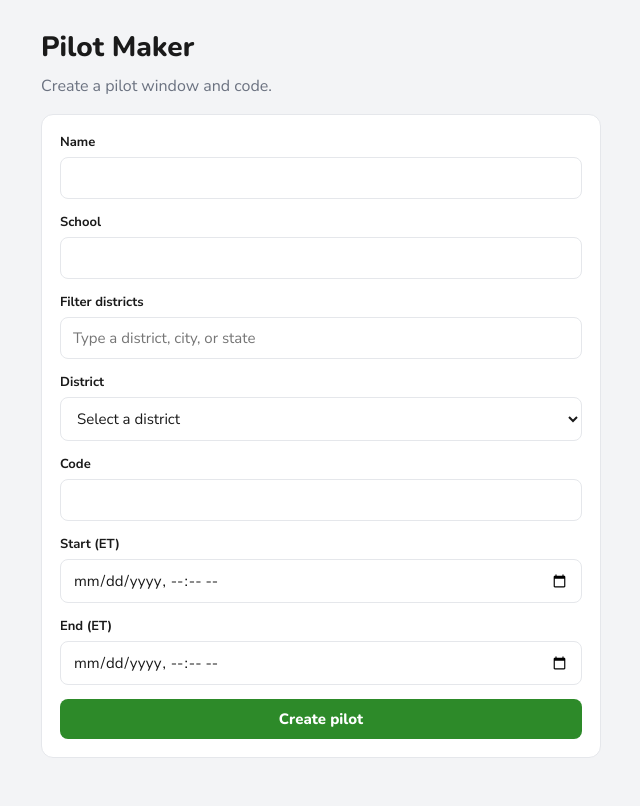
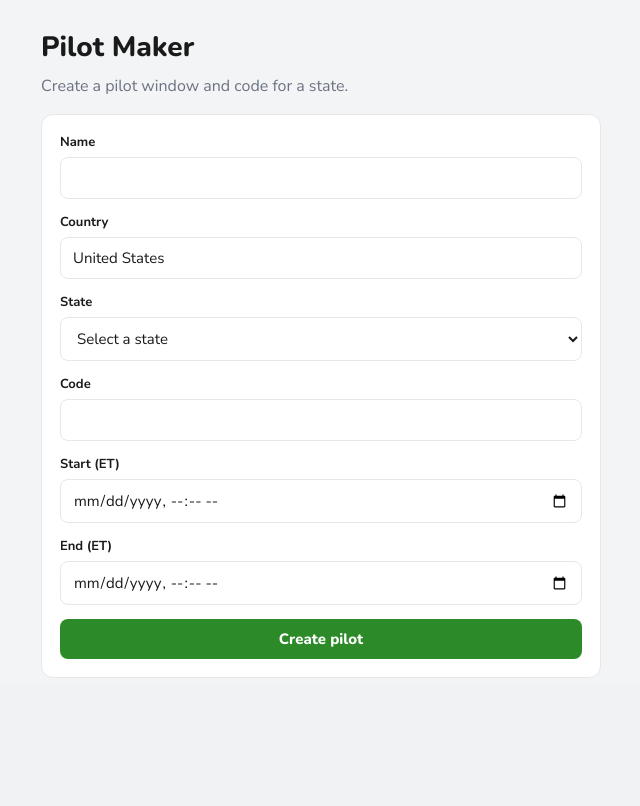
Before and after one commit to grantedtechnologies/AdminPlatform, a Flask app: page /pilot/maker in a window 1280 px wide. Shown: the part 115-921 px from the top of the page, without its empty margins (39-679 px from the left). After the commit the page ends 792 px from the top, so only its background shows below. Run offline with Flask 3, Linux system fonts and the light colour scheme; the visitor is signed in with stand-in values (Sample User, id 1); data that the repository does not hold is empty; parts of the project's set-up code (start-up, migrations or seed data) failed here and were passed over.

Commit message:
state based pilots

```diff
--- a/app.py
+++ b/app.py
@@ -36,6 +36,24 @@ app.json = AdminJSONProvider(app)
 
 DUPLICATE_CODE = 1062
 SESSION_DB_TARGET = "db_target"
+
+# Pilot place is country + state (not school / district / city).
+US_STATES = [
+    ("AL", "Alabama"), ("AK", "Alaska"), ("AZ", "Arizona"), ("AR", "Arkansas"),
+    ("CA", "California"), ("CO", "Colorado"), ("CT", "Connecticut"), ("DE", "Delaware"),
+    ("DC", "District of Columbia"), ("FL", "Florida"), ("GA", "Georgia"), ("HI", "Hawaii"),
+    ("ID", "Idaho"), ("IL", "Illinois"), ("IN", "Indiana"), ("IA", "Iowa"),
+    ("KS", "Kansas"), ("KY", "Kentucky"), ("LA", "Louisiana"), ("ME", "Maine"),
+    ("MD", "Maryland"), ("MA", "Massachusetts"), ("MI", "Michigan"), ("MN", "Minnesota"),
+    ("MS", "Mississippi"), ("MO", "Missouri"), ("MT", "Montana"), ("NE", "Nebraska"),
+    ("NV", "Nevada"), ("NH", "New Hampshire"), ("NJ", "New Jersey"), ("NM", "New Mexico"),
+    ("NY", "New York"), ("NC", "North Carolina"), ("ND", "North Dakota"), ("OH", "Ohio"),
+    ("OK", "Oklahoma"), ("OR", "Oregon"), ("PA", "Pennsylvania"), ("RI", "Rhode Island"),
+    ("SC", "South Carolina"), ("SD", "South Dakota"), ("TN", "Tennessee"), ("TX", "Texas"),
+    ("UT", "Utah"), ("VT", "Vermont"), ("VA", "Virginia"), ("WA", "Washington"),
+    ("WV", "West Virginia"), ("WI", "Wisconsin"), ("WY", "Wyoming"),
+]
+US_STATE_BY_CODE = {code: name for code, name in US_STATES}
 
 
 @app.before_request
@@ -116,6 +134,22 @@ def _flash_stripe_result(result, *, created=False):
     flash(f"Stripe code NOT created: {result.message}", "error")
 
 
+def _bg_stripe_sync(pilotid, target, *, created=False, before=None):
+    """Sync Stripe off the request path so create/update can redirect immediately."""
+    try:
+        db.set_active_target(target)
+        after = db.get_pilot(pilotid)
+        if not after:
+            return
+        if created:
+            stripe_pilots.sync_after_create(after)
+        else:
+            stripe_pilots.sync_after_update(before or after, after)
+    except Exception:
+        # Calendar shows Missing + Retry if this fails.
+        pass
+
+
 def _features_payload(pilotid=None):
     return {
         "usage_daily": db.feature_usage_daily(pilotid),
@@ -142,10 +176,13 @@ def _usage_payload(pilotid=None, include_types=False):
 
 def _pilot_form_values(form=None, pilot=None):
     if form is not None:
+        state_code = (form.get("stateCode") or "").strip().upper()
+        state_name = US_STATE_BY_CODE.get(state_code, "")
         return {
             "name": form.get("name", "").strip(),
-            "school": form.get("school", "").strip(),
-            "districtid": form.get("districtid", "").strip(),
+            "country": form.get("country", "").strip() or "United States",
+            "state": state_name,
+            "stateCode": state_code,
             "code": form.get("code", "").strip(),
             "start": form.get("start", "").strip(),
             "end": form.get("end", "").strip(),
@@ -153,28 +190,32 @@ def _pilot_form_values(form=None, pilot=None):
     if pilot:
         return {
             "name": pilot["name"],
-            "school": pilot["school"],
-            "districtid": str(pilot["districtid"]) if pilot.get("districtid") is not None else "",
+            "country": pilot.get("country") or "United States",
+            "state": pilot.get("state") or "",
+            "stateCode": (pilot.get("stateCode") or "").upper(),
             "code": pilot["code"],
             "start": _dt_local(pilot["startTime"]),
             "end": _dt_local(pilot["endTime"]),
         }
-    return {"name": "", "school": "", "districtid": "", "code": "", "start": "", "end": ""}
+    return {
+        "name": "",
+        "country": "United States",
+        "state": "",
+        "stateCode": "",
+        "code": "",
+        "start": "",
+        "end": "",
+    }
 
 
 def _validate_pilot(values):
     errors = []
     if not values["name"]:
         errors.append("Name is required.")
-    if not values["school"]:
-        errors.append("School is required.")
-    if not values["districtid"]:
-        errors.append("District is required.")
-    else:
-        try:
-            int(values["districtid"])
-        except (TypeError, ValueError):
-            errors.append("Choose a valid district.")
+    if not values["country"]:
+        errors.append("Country is required.")
+    if not values["stateCode"] or values["stateCode"] not in US_STATE_BY_CODE:
+        errors.append("Choose a valid state.")
     code_err = stripe_pilots.validate_code_format(values.get("code") or "")
     if code_err:
         errors.append(code_err)
@@ -294,7 +335,6 @@ def api_pilot_calendar():
 @app.route("/pilot/maker", methods=["GET", "POST"])
 @admin_required
 def pilot_maker():
-    districts = db.all_districts()
     raw_id = request.args.get("pilotid")
     pilotid = None
     if raw_id not in (None, ""):
@@ -306,7 +346,7 @@ def pilot_maker():
                 section="pilot",
                 pilotid=None,
                 values=_pilot_form_values(),
-                districts=districts,
+                states=US_STATES,
                 errors=["That pilot was not found."],
                 pilot=None,
                 stripe=stripe_pilots.stripe_ui_state(None),
@@ -318,7 +358,7 @@ def pilot_maker():
                 section="pilot",
                 pilotid=None,
                 values=_pilot_form_values(),
-                districts=districts,
+                states=US_STATES,
                 errors=["That pilot was not found."],
                 pilot=None,
                 stripe=stripe_pilots.stripe_ui_state(None),
@@ -332,48 +372,66 @@ def pilot_maker():
     if request.method == "POST":
         values = _pilot_form_values(form=request.form)
         errors = _validate_pilot(values)
-        district = None
         if not errors:
-            district = db.get_district(int(values["districtid"]))
-            if not district:
-                errors.append("Choose a valid district.")
-        if not errors:
-            try:
-                if stripe_pilots.code_taken_in_stripe(values["code"], pilotid=pilotid):
-                    errors.append("That code already exists in Stripe.")
-            except stripe_pilots.StripePilotsError as exc:
-                errors.append(exc.message)
-        if not errors:
+            # Never block the redirect on Stripe — a slow check + double-click
+            # left users on this form with "already in use" after a successful save.
+            if not pilotid:
+                already = db.get_pilot_by_code(values["code"])
+                if already:
+                    flash("Pilot created.", "success")
+                    return redirect(url_for("pilot_calendar"), code=303)
+            target = db.db_target()
             try:
                 if pilotid:
                     before = existing or db.get_pilot(pilotid)
-                    db.update_pilot(
-                        pilotid,
+                    # Code rename: only reject if another pilot already owns it.
+                    if values["code"] != before.get("code"):
+                        taken = db.get_pilot_by_code(values["code"])
+                        if taken and int(taken["pilotid"]) != int(pilotid):
+                            errors.append("That pilot code is already in use.")
+                    if not errors:
+                        db.update_pilot(
+                            pilotid,
+                            values["name"],
+                            values["code"],
+                            values["start_utc"],
+                            values["end_utc"],
+                            values["country"],
+                            values["state"],
+                            values["stateCode"],
+                        )
+                        flash("Pilot updated.", "success")
+                        threading.Thread(
+                            target=_bg_stripe_sync,
+                            args=(pilotid, target),
+                            kwargs={"created": False, "before": before},
+                            daemon=True,
+                        ).start()
+                        return redirect(url_for("pilot_calendar"), code=303)
+                else:
+                    new_id = db.create_pilot(
                         values["name"],
-                        values["school"],
                         values["code"],
                         values["start_utc"],
                         values["end_utc"],
-                        district["districtid"],
-                    )
-                    flash("Pilot updated.", "success")
-                    after = db.get_pilot(pilotid)
-                    _flash_stripe_result(stripe_pilots.sync_after_update(before, after))
-                else:
-                    new_id = db.create_pilot(
-                        values["name"],
-                        values["school"],
-                        values["code"],
-                        values["start_utc"],
-                        values["end_utc"],
-                        district["districtid"],
+                        values["country"],
+                        values["state"],
+                        values["stateCode"],
                     )
                     flash("Pilot created.", "success")
-                    pilot = db.get_pilot(new_id)
-                    _flash_stripe_result(stripe_pilots.sync_after_create(pilot), created=True)
-                return redirect(url_for("pilot_calendar"))
+                    threading.Thread(
+                        target=_bg_stripe_sync,
+                        args=(new_id, target),
+                        kwargs={"created": True},
+                        daemon=True,
+                    ).start()
+                    return redirect(url_for("pilot_calendar"), code=303)
             except pymysql.err.IntegrityError as exc:
                 if exc.args and exc.args[0] == DUPLICATE_CODE:
+                    # Double-submit after a successful first save — go to calendar.
+                    if not pilotid:
+                        flash("Pilot created.", "success")
+                        return redirect(url_for("pilot_calendar"), code=303)
                     errors.append("That pilot code is already in use.")
                 else:
                     errors.append("Could not save this pilot.")
@@ -386,7 +444,7 @@ def pilot_maker():
         section="pilot",
         pilotid=pilotid,
         values=values,
-        districts=districts,
+        states=US_STATES,
         errors=errors,
         pilot=pilot,
         stripe=stripe_pilots.stripe_ui_state(pilot),
--- a/stripe_pilots.py
+++ b/stripe_pilots.py
@@ -428,8 +428,8 @@ def sync_after_update(before: dict, after: dict) -> StripeSyncResult:
     """Keep Stripe in step after a successful DB update.
 
     Start-only changes: no Stripe update (codes have no start).
-    Name/school/district-only: no Stripe update.
-    """
+    Name/country/state-only: no Stripe update.
+  """
     if not configured():
         msg = (
             "Staging Stripe is not configured (set STAGING_STRIPE_SECRET_KEY)."
@@ -443,7 +443,7 @@ def sync_after_update(before: dict, after: dict) -> StripeSyncResult:
     missing = not after.get("stripePromotionCodeId") or not after.get("stripeCouponId")
 
     if not code_changed and not end_changed and not missing:
-        # Start / name / school / district only — nothing to do in Stripe.
+        # Start / name / country / state only — nothing to do in Stripe.
         return StripeSyncResult(
             ok=True,
             configured=True,
--- a/templates/pilot_calendar.html
+++ b/templates/pilot_calendar.html
@@ -15,7 +15,7 @@
           <thead>
             <tr>
               <th>Name</th>
-              <th>School</th>
+              <th>State</th>
               <th>Code</th>
               <th>Start ({{ tz_label }})</th>
               <th>End ({{ tz_label }})</th>
@@ -29,7 +29,7 @@
             {% for p in pilots %}
               <tr>
                 <td>{{ p.name }}</td>
-                <td>{{ p.school }}</td>
+                <td>{% if p.stateCode %}{{ p.state }} ({{ p.stateCode }}){% else %}{{ p.state }}{% endif %}</td>
                 <td>{{ p.code }}</td>
                 <td>{{ p.startDisplay }}</td>
                 <td>{{ p.endDisplay }}</td>
--- a/templates/pilot_maker.html
+++ b/templates/pilot_maker.html
@@ -2,7 +2,7 @@
 {% block title %}{% if pilotid %}Edit pilot{% else %}Pilot Maker{% endif %} — Granted Admin{% endblock %}
 {% block content %}
   <h1>{% if pilotid %}Edit pilot{% else %}Pilot Maker{% endif %}</h1>
-  <p class="lede">{% if pilotid %}Update this window, then return to the calendar.{% else %}Create a pilot window and code.{% endif %}</p>
+  <p class="lede">{% if pilotid %}Update this window, then return to the calendar.{% else %}Create a pilot window and code for a state.{% endif %}</p>
   {% if errors %}
     <ul class="flash error">
       {% for error in errors %}<li>{{ error }}</li>{% endfor %}
@@ -24,24 +24,19 @@
       {% endif %}
     </section>
   {% endif %}
-  <form class="stack panel" method="post">
+  <form class="stack panel" method="post" id="pilot-form">
     <label>Name
       <input type="text" name="name" value="{{ values.name }}" required />
     </label>
-    <label>School
-      <input type="text" name="school" value="{{ values.school }}" required />
+    <label>Country
+      <input type="text" name="country" value="{{ values.country }}" required />
     </label>
-    <label>Filter districts
-      <input type="search" id="district-filter" placeholder="Type a district, city, or state" autocomplete="off" />
-    </label>
-    <label>District
-      <select name="districtid" id="districtid" required>
-        <option value="">Select a district</option>
-        {% for d in districts %}
-          <option value="{{ d.districtid }}"
-            data-search="{{ d.name }} {{ d.city }} {{ d.state }}"
-            {% if values.districtid == d.districtid|string %}selected{% endif %}>
-            {{ d.name }} — {{ d.city }}, {{ d.state }}
+    <label>State
+      <select name="stateCode" required>
+        <option value="">Select a state</option>
+        {% for code, name in states %}
+          <option value="{{ code }}" {% if values.stateCode == code %}selected{% endif %}>
+            {{ name }}
           </option>
         {% endfor %}
       </select>
@@ -56,7 +51,7 @@
     <label>End ({{ tz_label }})
       <input type="datetime-local" name="end" value="{{ values.end }}" required />
     </label>
-    <button type="submit">{% if pilotid %}Save changes{% else %}Create pilot{% endif %}</button>
+    <button type="submit" id="pilot-submit">{% if pilotid %}Save changes{% else %}Create pilot{% endif %}</button>
   </form>
   {% if pilotid %}
     <form class="stack panel danger-panel" method="post" action="{{ url_for('pilot_delete', pilotid=pilotid) }}"
@@ -70,16 +65,21 @@
 {% block extra_js %}
 <script>
   (function () {
-    const filter = document.getElementById("district-filter");
-    const select = document.getElementById("districtid");
-    if (!filter || !select) return;
-    const options = Array.from(select.querySelectorAll("option[data-search]"));
-    filter.addEventListener("input", function () {
-      const q = filter.value.trim().toLowerCase();
-      options.forEach(function (option) {
-        const match = !q || option.dataset.search.toLowerCase().includes(q);
-        option.hidden = !match;
-      });
+    const form = document.getElementById("pilot-form");
+    const btn = document.getElementById("pilot-submit");
+    if (!form || !btn) return;
+    let sent = false;
+    form.addEventListener("submit", function (event) {
+      if (sent) {
+        event.preventDefault();
+        return;
+      }
+      sent = true;
+      // Disable after submit starts so the request is not cancelled.
+      setTimeout(function () {
+        btn.disabled = true;
+        btn.textContent = "Saving…";
+      }, 0);
     });
   })();
 </script>
```
Also changed, not shown: db.py (+21 -11 lines), dummyData.sql (+8 -8 lines), schema.sql (+17 -7 lines).
